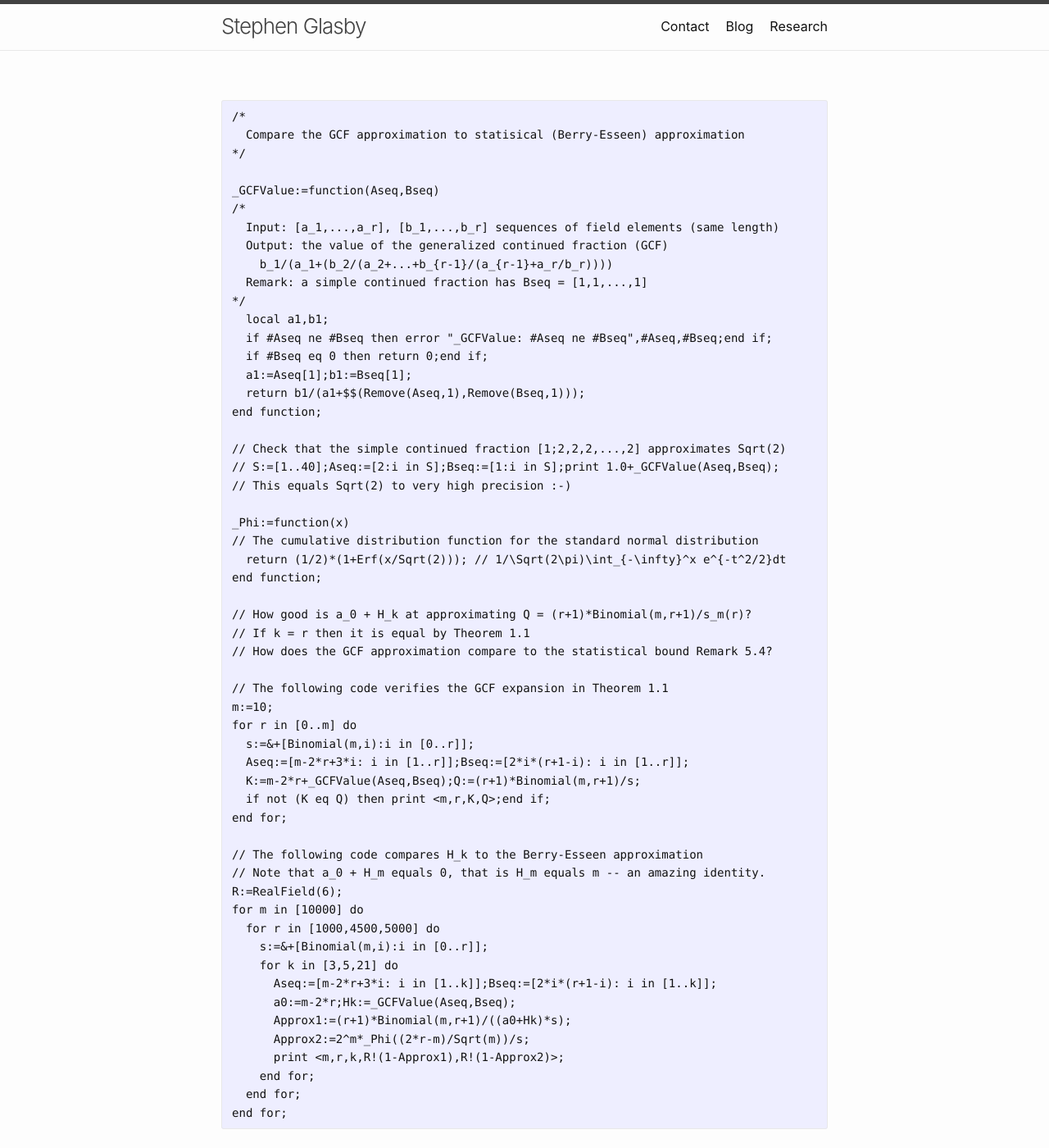
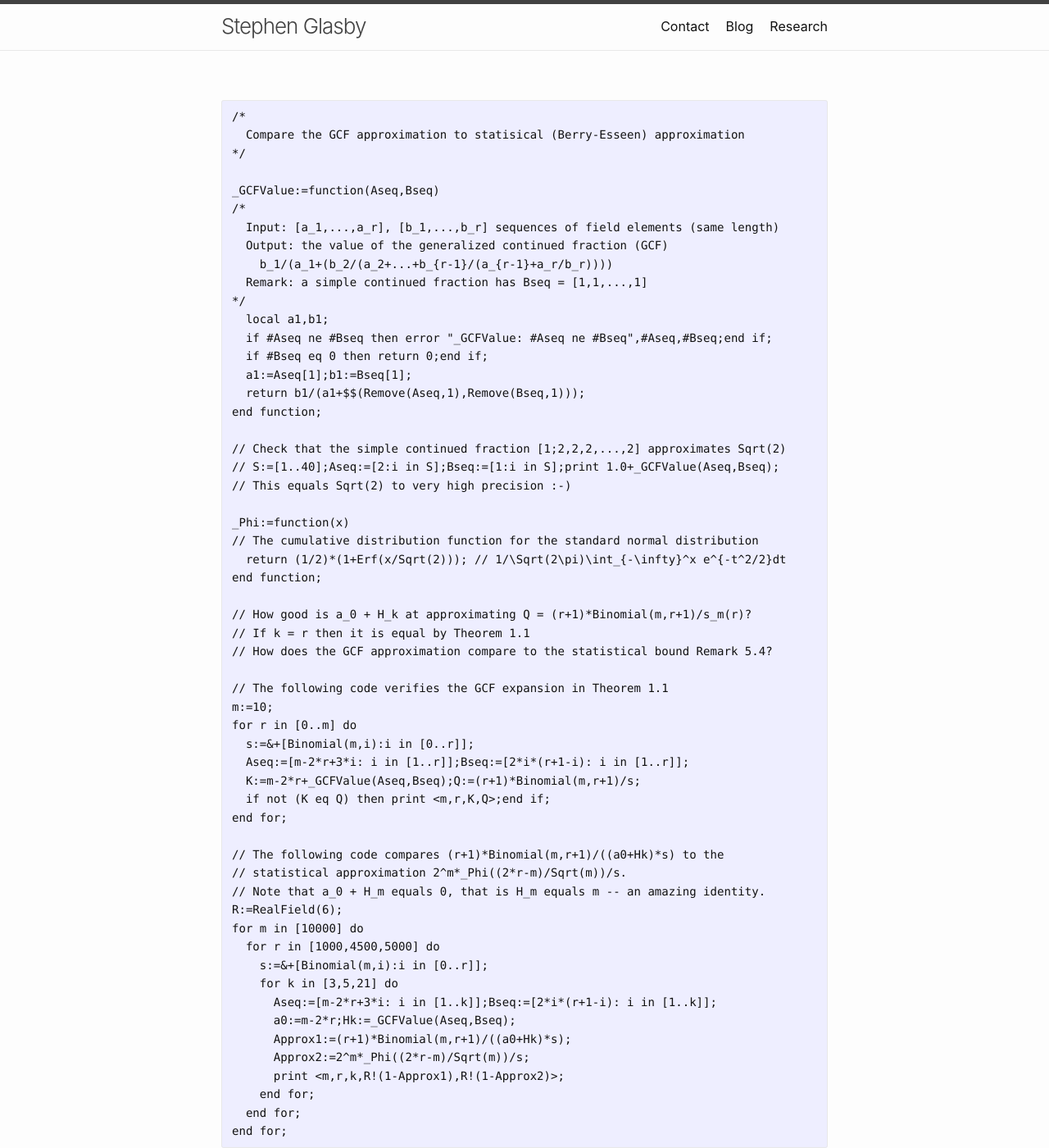
Before and after one commit to StephenGlasby/StephenGlasby.github.io, a Jekyll site: the page built from BerryEsseenMagmaCode.md, in a window 1280 px wide and 1400 px high. Shown: the whole window at 82% size. Built offline with Jekyll 4.4.1, drawn with Linux system fonts in a browser that asks for light colours.

Commit message:
BerryEsseenMagmaCode.md

```diff
--- a/BerryEsseenMagmaCode.md
+++ b/BerryEsseenMagmaCode.md
@@ -44,7 +44,8 @@ for r in [0..m] do
   if not (K eq Q) then print <m,r,K,Q>;end if;
 end for;
 
-// The following code compares H_k to the Berry-Esseen approximation
+// The following code compares (r+1)*Binomial(m,r+1)/((a0+Hk)*s) to the
+// statistical approximation 2^m*_Phi((2*r-m)/Sqrt(m))/s.
 // Note that a_0 + H_m equals 0, that is H_m equals m -- an amazing identity.
 R:=RealField(6);
 for m in [10000] do
```
